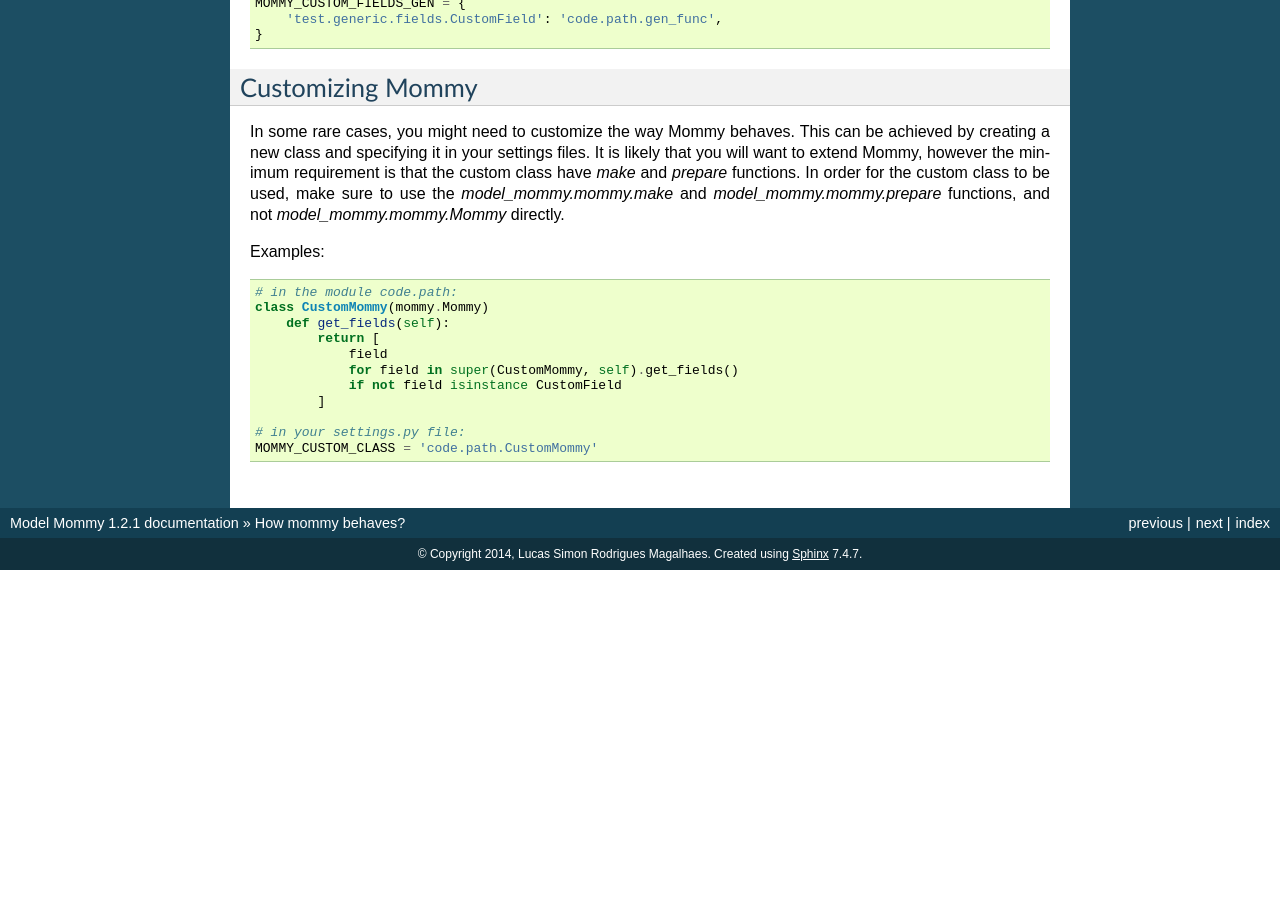
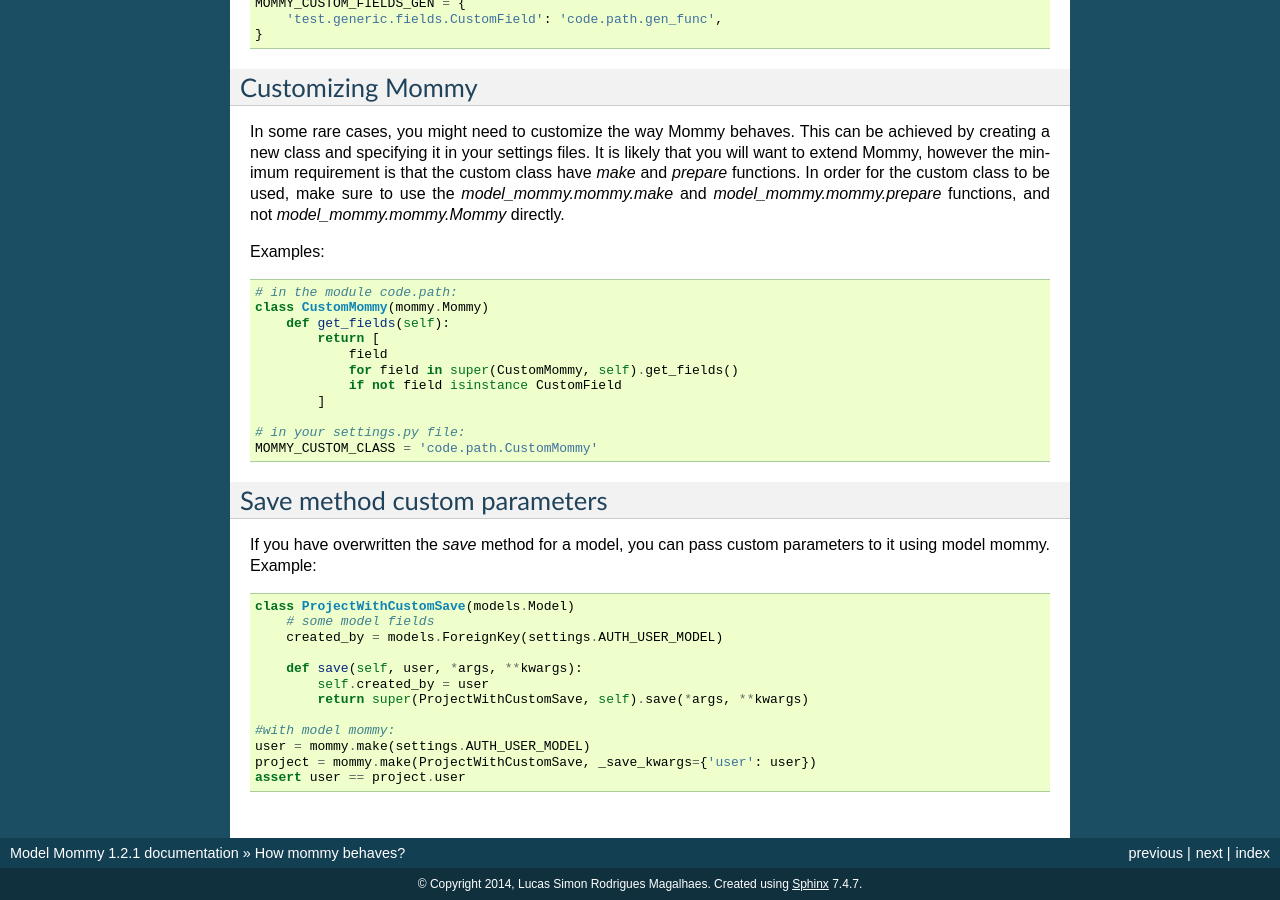
Before and after one commit to berinhard/model_mommy, a Sphinx documentation site: the page built from docs/source/how_mommy_behaves.rst, in a window 1280 px wide and 900 px high, scrolled down 1294 px. Built offline with Sphinx 7.4.7, drawn with Linux system fonts in a browser that asks for light colours; before the commit the page ends 1864 px from its top, so only the background shows below that; some of the changed text lies outside the part shown.

Commit message:
Update the docs

```diff
--- a/docs/source/how_mommy_behaves.rst
+++ b/docs/source/how_mommy_behaves.rst
@@ -102,3 +102,23 @@ Examples:
 
     # in your settings.py file:
     MOMMY_CUSTOM_CLASS = 'code.path.CustomMommy'
+
+Save method custom parameters
+-----------------------------
+
+If you have overwritten the `save` method for a model, you can pass custom parameters to it using model mommy. Example:
+
+.. code-block:: python
+
+    class ProjectWithCustomSave(models.Model)
+        # some model fields
+        created_by = models.ForeignKey(settings.AUTH_USER_MODEL)
+
+        def save(self, user, *args, **kwargs):
+            self.created_by = user
+            return super(ProjectWithCustomSave, self).save(*args, **kwargs)
+
+    #with model mommy:
+    user = mommy.make(settings.AUTH_USER_MODEL)
+    project = mommy.make(ProjectWithCustomSave, _save_kwargs={'user': user})
+    assert user == project.user
```
